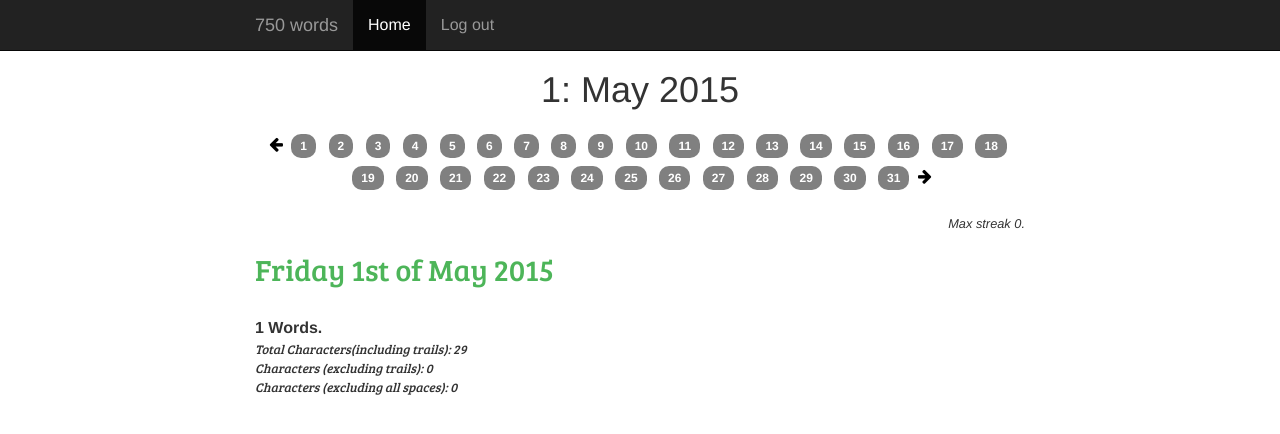
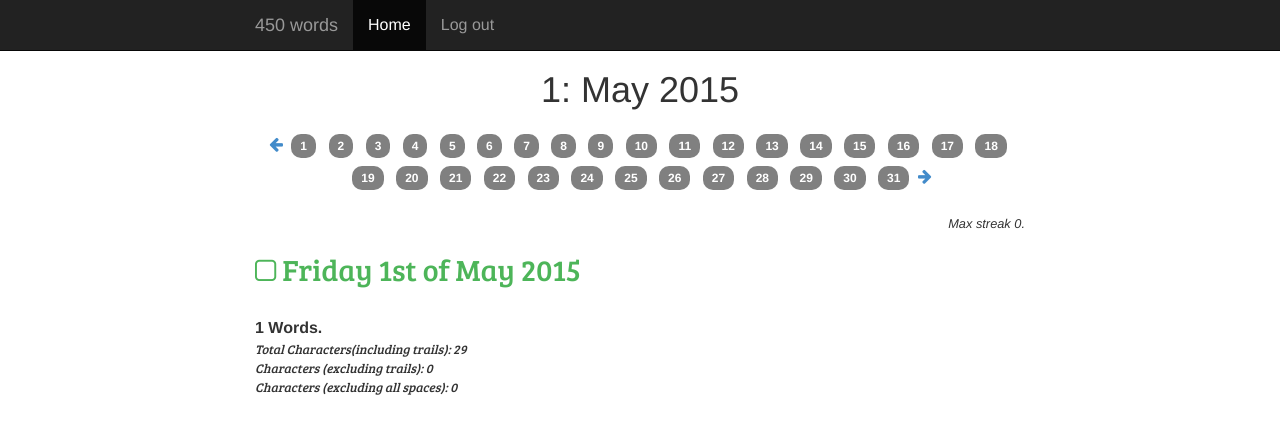
Before and after one commit to derlin/450words, a PHP site: page /?date=2015-05-01 in a window 1280 px wide. Shown: the top 434 px of the page. Run offline with PHP 8.4, Linux system fonts and the light colour scheme; the visitor is signed in with stand-in values (Sample User, id 1); data comes from the database, SQL or seed files in the repository; some libraries are stand-ins or nearby versions.

Commit message:
change 750 to 450 words

```diff
--- a/MyDateManager.php
+++ b/MyDateManager.php
@@ -108,7 +108,7 @@ class MyDateManager
         if (array_key_exists($d_str, $this->existing_words)) {
             //$count = str_word_count($this->sanitize(strip_tags($this->existing_words[$d_str])));
             $count = $this->count_words($this->existing_words[$d_str]);
-            $badge_color .= $count >= 750 ? '#4DB559' : 'chocolate';
+            $badge_color .= $count >= 450 ? '#4DB559' : 'chocolate';
             $title .= $count . ' words!';
             $href = "/?date=" . $d_str;
 
@@ -146,7 +146,7 @@ class MyDateManager
         $st = str_replace('\n', ' ', strip_tags($string));
         $count = count(preg_split('/\s+/', trim($st)));
 
-        if ($count >= 750) {
+        if ($count >= 450) {
             $this->streak += 1;
         } else {
             if ($this->streak > $this->max_streak)
--- a/css/styles.css
+++ b/css/styles.css
@@ -24,9 +24,6 @@ body {
     font-size: 16px;
 }
 
-.fa {
-    color: black; /*default icon color*/
-}
 
 textarea#entry_body {
     resize: none;
--- a/index.php
+++ b/index.php
@@ -15,7 +15,7 @@ include_once 'MyDateManager.php';
     <head>
         <meta http-equiv="content-type" content="text/html; charset=UTF-8">
         <meta charset="utf-8">
-        <title>750 words</title>
+        <title>450 words</title>
         <meta name="viewport" content="width=device-width, initial-scale=1, maximum-scale=1">
         <!--[if lt IE 9]>
         <script src="//html5shim.googlecode.com/svn/trunk/html5.js"></script>
@@ -35,7 +35,7 @@ include_once 'MyDateManager.php';
                     <span class="icon-bar"></span>
                     <span class="icon-bar"></span>
                 </button>
-                <a class="navbar-brand" href="#">750 words</a>
+                <a class="navbar-brand" href="#">450 words</a>
             </div>
             <div class="collapse navbar-collapse">
                 <ul class="nav navbar-nav">
@@ -65,7 +65,10 @@ include_once 'MyDateManager.php';
 
         </div>
 
-        <h2 class="green"><?= F::pretty($mydate) ?></h2>
+        <h2 class="green">
+            <i id="this_day_ok" class="fa fa-square-o" style="font-size: 27px"></i>
+            <?= F::pretty($mydate) ?>
+        </h2>
 
         <div id="textarea_container">
             <?= $datemgr->print_text_area() ?>
@@ -73,7 +76,7 @@ include_once 'MyDateManager.php';
 
         <div id="saved" class="text-right" style="display:none">
             <span id="saved_words"></span> words saved at <span id="saved_time"></span>
-            <span style="color:limegreen" class="glyphicon glyphicon-ok" aria-hidden="true"></span>
+            <span style="color:limegreen; font-size: 20px"><i class="fa fa-check"></i></span>
         </div>
 
         <div id="counts">
--- a/js/counter.js
+++ b/js/counter.js
@@ -1,3 +1,5 @@
+var lastCount = 0;
+
 counter = function() {
     var value = $('#entry_body').val() || $('#entry_body' ).text();
 
@@ -6,6 +8,8 @@ counter = function() {
         $('#totalChars').html(0);
         $('#charCount').html(0);
         $('#charCountNoSpace').html(0);
+        $('#this_day_ok' ).css('display', 'none');
+        check_count(0);
         return;
     }
 
@@ -15,11 +19,28 @@ counter = function() {
     var charCount = value.trim().length;
     var charCountNoSpace = value.replace(regex, '').length;
 
+
     $('#wordCount').html(wordCount);
     $('#totalChars').html(totalChars);
     $('#charCount').html(charCount);
     $('#charCountNoSpace').html(charCountNoSpace);
+
+    check_count(wordCount);
 };
+
+
+function check_count(count){
+    var $icon = $( '#this_day_ok' );
+    if(count >= 450){
+        $icon.removeClass( 'fa-square-o' );
+        $icon.addClass( 'fa-check-square-o' );
+    }else{
+        $icon.removeClass( 'fa-check-square-o' );
+        $icon.addClass( 'fa-square-o' );
+    }
+
+    lastCount = count;
+}
 
 $(document).ready(function() {
     counter(); // update at least once
--- a/log_in.php
+++ b/log_in.php
@@ -27,7 +27,7 @@ if (!isset($_POST['submitok'])):
     <div class="navbar navbar-inverse navbar-fixed-top">
         <div class="container">
             <div class="navbar-header">
-                <a class="navbar-brand" href="/">750 words</a>
+                <a class="navbar-brand" href="/">450 words</a>
             </div>
         </div>
     </div>
```
